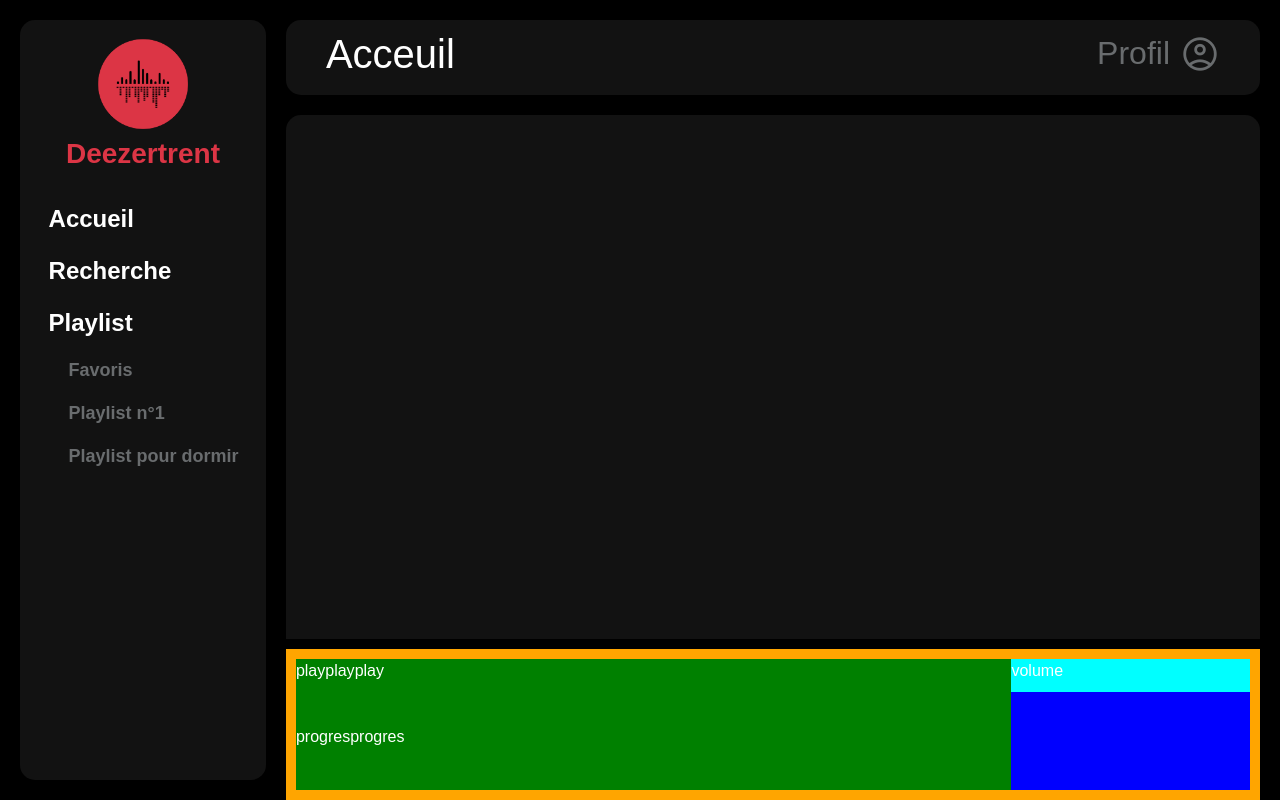
After one commit to stonelec/deezertrent, a PHP site: page /web/acceuil.php in a window 1280 px wide. The commit adds this page. Run offline with PHP 8.4, Linux system fonts and the light colour scheme; some web fonts are replaced.

Commit message:
creation framework site

```diff
--- a/test.php
+++ b/test.php
@@ -1,4 +1,4 @@
 <?php
     $test =0;
-    echo "hello";
+    echo "test.php";
 ?>
--- /dev/null
+++ b/web/acceuil.php
@@ -0,0 +1,84 @@
+<!doctype html>
+<html lang="fr">
+<head>
+    <meta charset="utf-8">
+    <title>Titre de la page</title>
+    <link href="style.css" rel="stylesheet">
+
+    <!--    Bootstrap    -->
+    <link href="https://cdn.jsdelivr.net/npm/bootstrap@5.3.0/dist/css/bootstrap.min.css" rel="stylesheet" integrity="sha384-9ndCyUaIbzAi2FUVXJi0CjmCapSmO7SnpJef0486qhLnuZ2cdeRhO02iuK6FUUVM" crossorigin="anonymous">
+    <script src="https://cdn.jsdelivr.net/npm/bootstrap@5.3.0/dist/js/bootstrap.bundle.min.js" integrity="sha384-geWF76RCwLtnZ8qwWowPQNguL3RmwHVBC9FhGdlKrxdiJJigb/j/68SIy3Te4Bkz" crossorigin="anonymous"></script>
+
+<!--    font-->
+    <link href="https://fonts.cdnfonts.com/css/marianne" rel="stylesheet">
+<!--    Icons google-->
+    <link rel="stylesheet" href="https://fonts.googleapis.com/css2?family=Material+Symbols+Outlined:opsz,wght,FILL,GRAD@20..48,100..700,0..1,-50..200" />
+</head>
+<body>
+<div class="global d-flex flex-row">
+<!--    Navbar----------------------------------------------------------------------------------->
+    <div class="menu d-flex flex-column ">
+        <!--    logo----------------------------------------------------------------------------------->
+
+        <div class="logo d-flex flex-column align-items-center">
+            <img class="logo-image" src="images/img.png" alt="logo deezertrent">
+            <p class="logo-text"  style="margin-top: -10px">Deezertrent</p>
+        </div>
+        <!--    link----------------------------------------------------------------------------------->
+        <div class="links d-flex flex-column justify-content-center" >
+            <div class="general d-flex flex-column ">
+                <a href="../test.php"><p class="general-link">Accueil</p></a>
+                <a href="../test.php"><p class="general-link">Recherche</p></a>
+                <a href="../test.php"><p class="general-link">Playlist</p></a>
+            </div>
+            <div class="playlist d-flex flex-column ">
+                <a href="../test.php"><p class="playlist-link">Favoris</p></a>
+                <a href="../test.php"><p class="playlist-link">Playlist n°1</p></a>
+                <a href="../test.php"><p class="playlist-link">Playlist pour dormir</p></a>
+            </div>
+        </div>
+    </div>
+    <div class="right d-flex flex-column" >
+        <!--    Navbar TOP ----------------------------------------------------------------------------------->
+        <div class="menu-top d-flex flex-row justify-content-between">
+            <div>
+                <a class="nom-page" href="../test.php"><h1>Acceuil</h1></a>
+            </div>
+            <div>
+                <a class="profil d-flex flex-row" href="../test.php"  style="display:block;width:100%;height:100%;">
+                    <h2>Profil</h2>
+                    <span class="material-symbols-outlined" style="font-size: 2.5rem; margin-left: 10px">account_circle</span>
+
+                </a>
+            </div>
+        </div>
+        <!--    Contenu----------------------------------------------------------------------------------->
+        <div class="contenu d-flex flex-column">
+
+        </div>
+        <!--    Sound----------------------------------------------------------------------------------->
+        <div class="sound d-flex flex-row">
+            <div class="edit d-flex flex-column">
+                <div class="play d-flex flex-row">
+                    <p>play</p>
+                    <p>play</p>
+                    <p>play</p>
+                </div>
+                <div class="progres d-flex flex-row">
+                    <p>progres</p>
+                    <p>progres</p>
+                </div>
+            </div>
+            <div class="volume d-flex flex-column">
+                <div class="volume-edit">
+                    <p>volume</p>
+                </div>
+            </div>
+        </div>
+    </div>
+
+
+</div>
+
+</body>
+</html>
--- /dev/null
+++ b/web/style.css
@@ -0,0 +1,131 @@
+/*general----------------------------------------------*/
+html, body, .global{
+    height: 100%;
+    background: black;
+    font-family: 'Marianne', sans-serif;
+    color: white;
+
+}
+/*lien----------------------------------------------*/
+body a{
+    text-decoration: none;
+    color: white;
+    outline: none;
+}
+/*navbar----------------------------------------------*/
+.menu {
+    background-color: #121212;
+    width: 25%;
+    height: 95%;
+    margin: 20px 10px 20px 20px;
+    padding: 5px;
+    border-radius: 15px;
+    position: sticky;
+}
+.menu .logo{
+    color : #DC3545;
+    font-weight: bolder;
+    font-size: 28px;
+}
+html .menu .logo-image{
+    width: 50%;
+}
+.menu .links{
+    color: white;
+    font-weight: bolder;
+    margin:  10px 0  0 10% ;
+}
+.menu .general{
+    font-size: 150%;
+}
+.menu .general-link:hover{
+    color: #696c6e;
+}
+.menu .playlist-link{
+    font-size: 18px;
+    margin-left: 20px;
+    color: #696c6e;
+}
+.menu .playlist-link:hover{
+    color: white;
+}
+/*partie droite ----------------------------------------------*/
+
+.right{
+    height: 97.5%;
+    width: 100%;
+    margin: 20px 20px 0 10px;
+}
+/*navbar TOP ----------------------------------------------*/
+.menu-top{
+    background-color: #121212;
+    height: 10%;
+    margin-bottom: 10px;
+    padding: 2px 40px;
+    border-radius: 15px;
+    font-weight: bolder;
+    align-items: center;
+    position: sticky;
+}
+.menu-top .nom-page:hover{
+    color: #696c6e;
+}
+.menu-top .profil{
+    color: #696c6e;
+}
+.menu-top .profil:hover{
+    color: white;
+}
+/*contenu ----------------------------------------------*/
+.contenu{
+    background-color: #121212;
+    height: 70%;
+    border-radius: 15px 15px 0 0 ;
+
+    margin-top: 10px;
+}
+/*responsive ----------------------------------------------*/
+.sound{
+    background-color: orange;
+    height: 20%;
+    margin-top: 10px;
+    padding: 10px;
+}
+.sound .edit{
+    background-color: yellow;
+    width: 75%;
+    height: 100%;
+}
+.sound .edit .play{
+    background-color: green;
+    height: 50%;
+}
+.sound .edit .progres{
+    background-color: green;
+    height: 50%;
+}
+.sound .volume{
+    background-color: blue;
+    width: 25%;
+}
+.sound .volume .volume-edit{
+    height: 25%;
+    background-color: cyan;
+}
+
+/*responsive ----------------------------------------------*/
+@media only screen and (max-width: 1200px) {
+    html .logo-text{
+        display: none;
+    }
+    html .logo-image{
+        width: 75%;
+    }
+
+}
+@media only screen and (max-width: 960px) {
+    .menu{
+        width: 40%;
+        /*background-color: #DC3545;*/
+    }
+}
```
Also changed, not shown: web/images/img.png (added).
